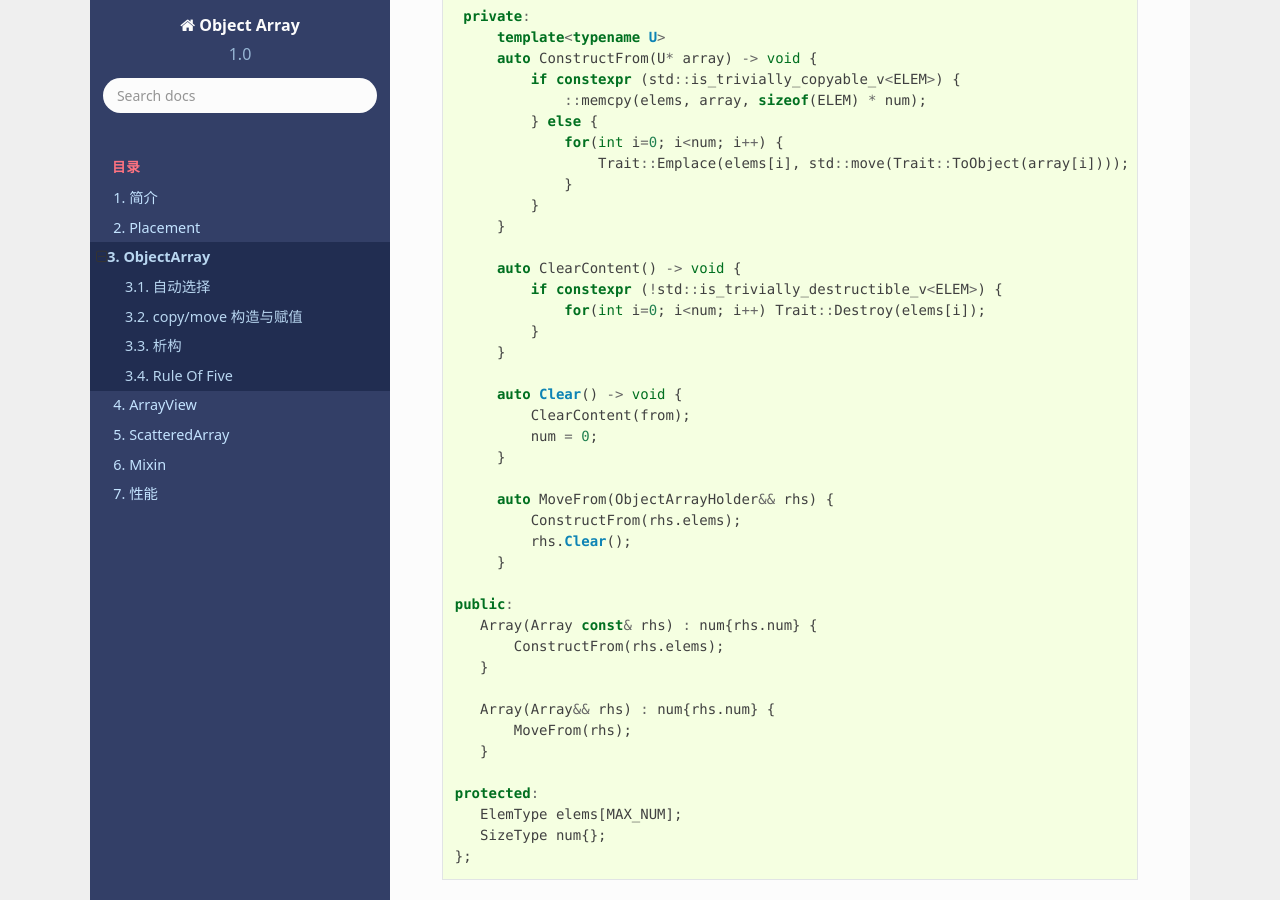
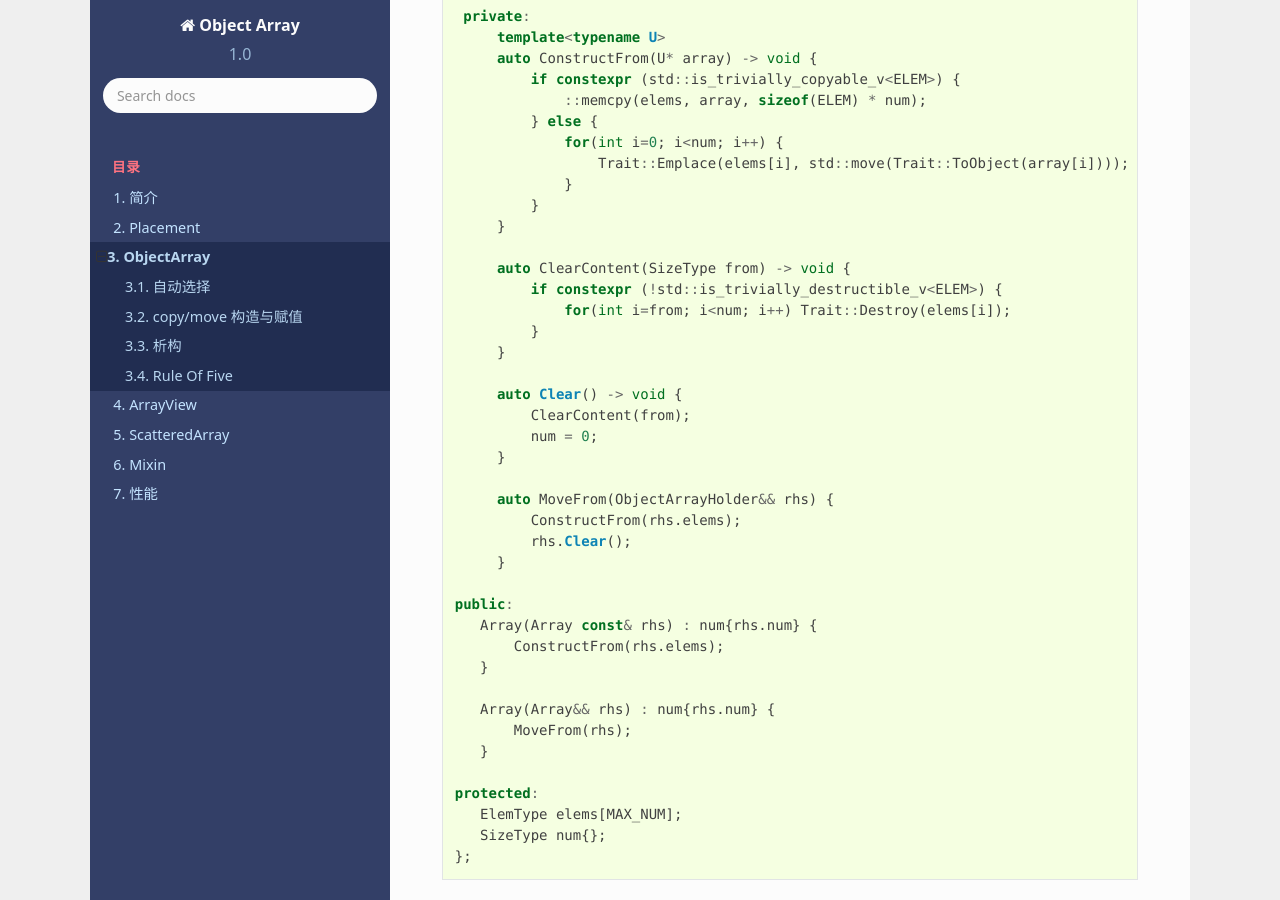
Before and after one commit to godsme/object-array, a Sphinx documentation site: the page built from doc/source/Array.rst, in a window 1280 px wide and 900 px high, scrolled down 2233 px. Built offline with Sphinx 7.4.7 and the Read the Docs theme 2.0.0, drawn with Linux system fonts in a browser that asks for light colours; formulas are drawn with MathJax 3.

Commit message:
ArrayView Test

```diff
--- a/doc/source/Array.rst
+++ b/doc/source/Array.rst
@@ -110,9 +110,9 @@ copy/move 构造与赋值
             }
         }
 
-        auto ClearContent() -> void {
+        auto ClearContent(SizeType from) -> void {
             if constexpr (!std::is_trivially_destructible_v<ELEM>) {
-                for(int i=0; i<num; i++) Trait::Destroy(elems[i]);
+                for(int i=from; i<num; i++) Trait::Destroy(elems[i]);
             }
         }
 
```
Also changed, not shown: other parts of doc/source/Array.rst (+2 -2 lines).
